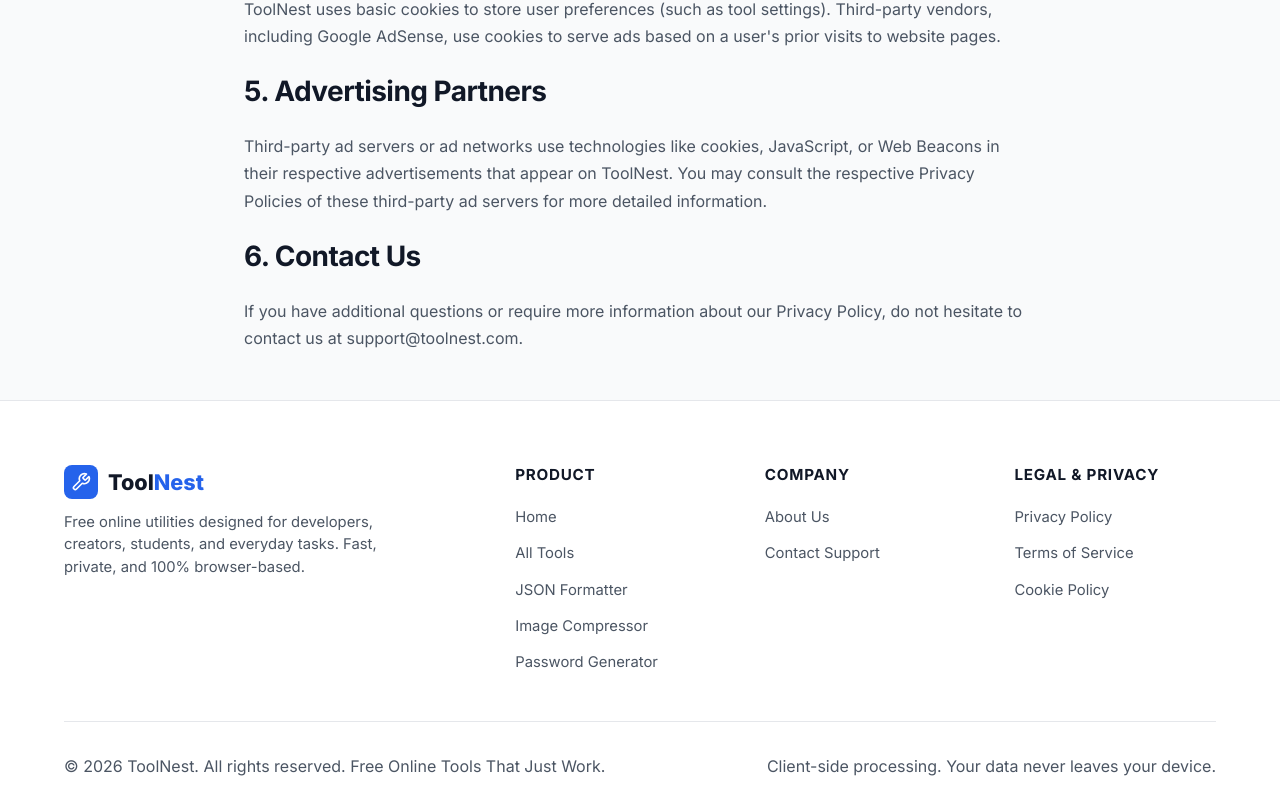
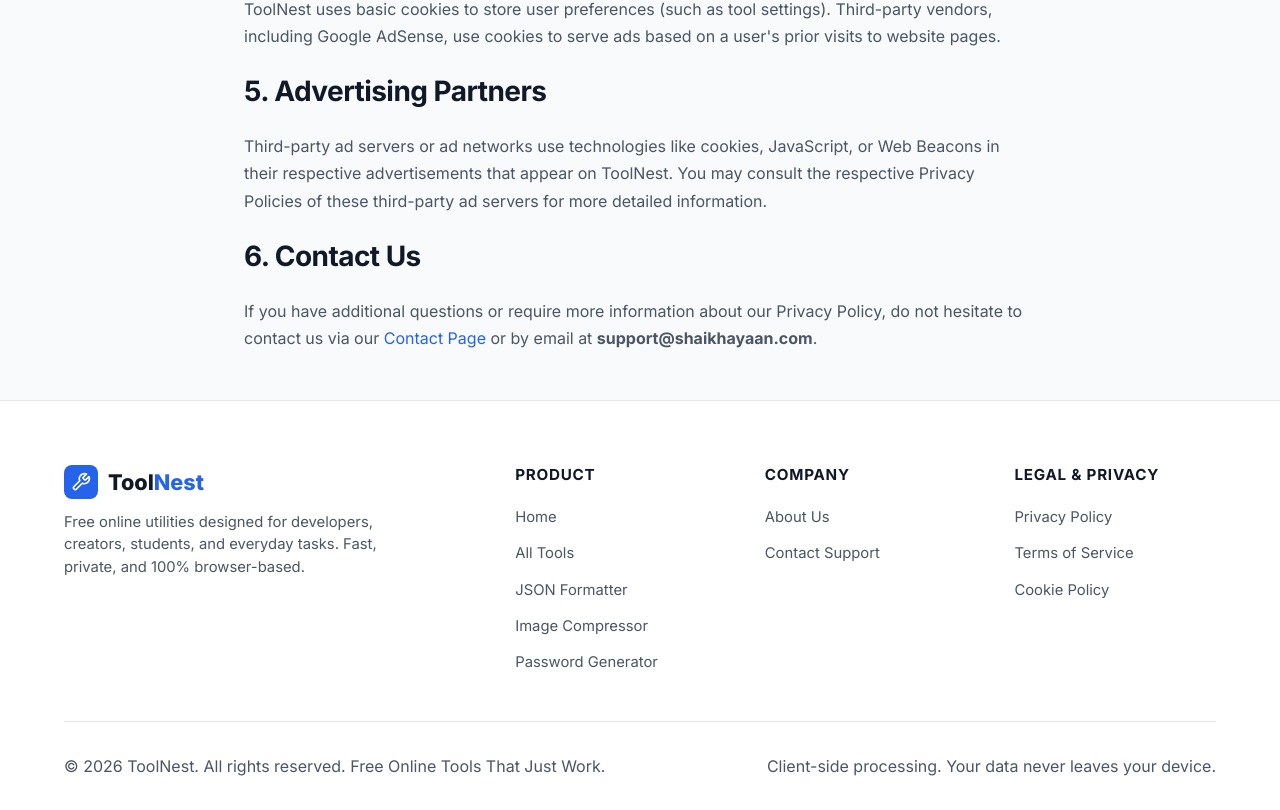
Before and after one commit to Ayaanshaikh20/Toolnest, a React (Vite) app: page /privacy-policy in a window 1280 px wide. Shown: the part 1006-1816 px from the top of the page. Built offline with nearby package versions, Linux system fonts and the light colour scheme.

Commit message:
Update Privacy Policy contact email

```diff
--- a/src/pages/PrivacyPolicyPage.jsx
+++ b/src/pages/PrivacyPolicyPage.jsx
@@ -48,7 +48,7 @@ export const PrivacyPolicyPage = () => {
 
         <h2>6. Contact Us</h2>
         <p>
-          If you have additional questions or require more information about our Privacy Policy, do not hesitate to contact us at support@toolnest.com.
+          If you have additional questions or require more information about our Privacy Policy, do not hesitate to contact us via our <a href="/contact">Contact Page</a> or by email at <strong>support@shaikhayaan.com</strong>.
         </p>
       </div>
     </div>
```
